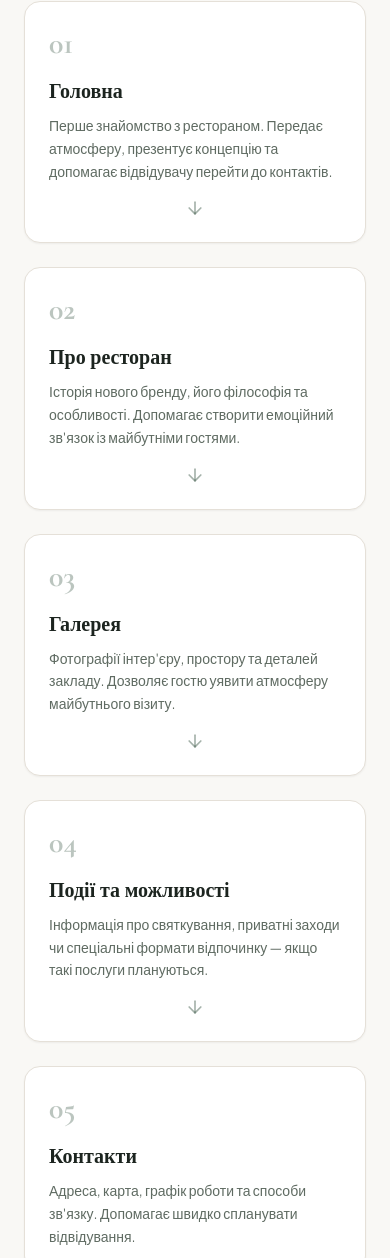
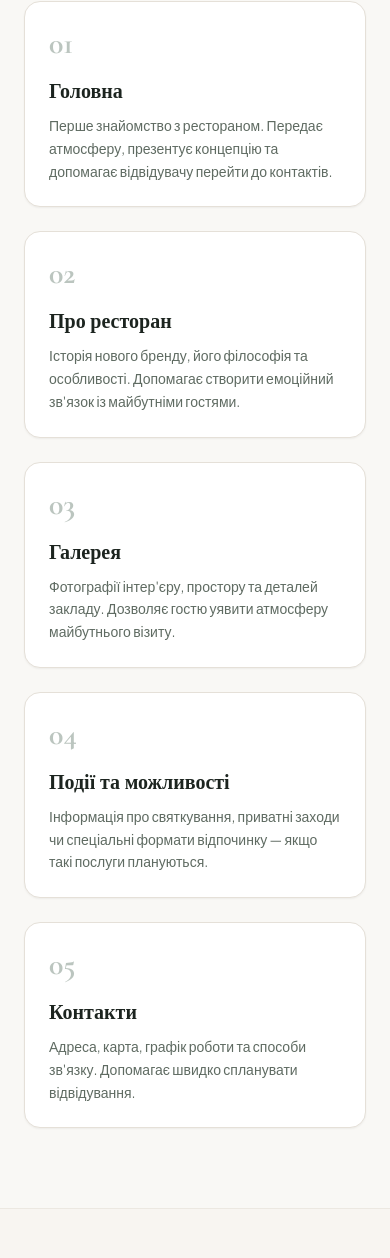
Before and after one commit to arturch-dev/commercial_proposal, a plain HTML site: page index.html in a window 390 px wide. Shown: the part 2675-3933 px from the top of the page. Drawn offline with nearby package versions, Linux system fonts and the light colour scheme.

Commit message:
Update index.html

```diff
--- a/index.html
+++ b/index.html
@@ -160,92 +160,50 @@
           </h2>
         </div>
 
-        <div class="grid grid-cols-1 lg:grid-cols-5 gap-6">
+        <div class="grid grid-cols-1 md:grid-cols-3 lg:grid-cols-5 gap-6">
           <!-- 01 -->
-          <div class="relative bg-white p-6 rounded-2xl border border-brand-border shadow-sm flex flex-col justify-between">
-            <div>
+          <div class="bg-white p-6 rounded-2xl border border-brand-border shadow-sm flex flex-col">
             <span class="font-serif text-3xl font-bold text-brand-green/30 mb-4 block">01</span>
             <h3 class="font-serif text-xl font-bold text-brand-dark mb-2">Головна</h3>
             <p class="text-sm text-brand-muted leading-relaxed">
               Перше знайомство з рестораном. Передає атмосферу, презентує концепцію та допомагає відвідувачу перейти до контактів.
             </p>
           </div>
-            <!-- Стрілка на комп'ютерах праворуч -->
-            <div class="hidden lg:flex absolute -right-[18px] top-1/2 -translate-y-1/2 z-10 w-8 h-8 rounded-full bg-brand-bg border border-brand-border text-brand-green items-center justify-center shadow-sm">
-              <i data-lucide="arrow-right" class="w-4 h-4"></i>
-            </div>
-            <!-- Стрілка на телефонах вниз -->
-            <div class="flex lg:hidden justify-center pt-4 text-brand-green/40">
-              <i data-lucide="arrow-down" class="w-5 h-5"></i>
-            </div>
-          </div>
 
           <!-- 02 -->
-          <div class="relative bg-white p-6 rounded-2xl border border-brand-border shadow-sm flex flex-col justify-between">
-            <div>
+          <div class="bg-white p-6 rounded-2xl border border-brand-border shadow-sm flex flex-col">
             <span class="font-serif text-3xl font-bold text-brand-green/30 mb-4 block">02</span>
             <h3 class="font-serif text-xl font-bold text-brand-dark mb-2">Про ресторан</h3>
             <p class="text-sm text-brand-muted leading-relaxed">
               Історія нового бренду, його філософія та особливості. Допомагає створити емоційний зв'язок із майбутніми гостями.
             </p>
           </div>
-            <!-- Стрілка на комп'ютерах праворуч -->
-            <div class="hidden lg:flex absolute -right-[18px] top-1/2 -translate-y-1/2 z-10 w-8 h-8 rounded-full bg-brand-bg border border-brand-border text-brand-green items-center justify-center shadow-sm">
-              <i data-lucide="arrow-right" class="w-4 h-4"></i>
-            </div>
-            <!-- Стрілка на телефонах вниз -->
-            <div class="flex lg:hidden justify-center pt-4 text-brand-green/40">
-              <i data-lucide="arrow-down" class="w-5 h-5"></i>
-            </div>
-          </div>
 
           <!-- 03 -->
-          <div class="relative bg-white p-6 rounded-2xl border border-brand-border shadow-sm flex flex-col justify-between">
-            <div>
+          <div class="bg-white p-6 rounded-2xl border border-brand-border shadow-sm flex flex-col">
             <span class="font-serif text-3xl font-bold text-brand-green/30 mb-4 block">03</span>
             <h3 class="font-serif text-xl font-bold text-brand-dark mb-2">Галерея</h3>
             <p class="text-sm text-brand-muted leading-relaxed">
               Фотографії інтер'єру, простору та деталей закладу. Дозволяє гостю уявити атмосферу майбутнього візиту.
             </p>
           </div>
-            <!-- Стрілка на комп'ютерах праворуч -->
-            <div class="hidden lg:flex absolute -right-[18px] top-1/2 -translate-y-1/2 z-10 w-8 h-8 rounded-full bg-brand-bg border border-brand-border text-brand-green items-center justify-center shadow-sm">
-              <i data-lucide="arrow-right" class="w-4 h-4"></i>
-            </div>
-            <!-- Стрілка на телефонах вниз -->
-            <div class="flex lg:hidden justify-center pt-4 text-brand-green/40">
-              <i data-lucide="arrow-down" class="w-5 h-5"></i>
-            </div>
-          </div>
 
           <!-- 04 -->
-          <div class="relative bg-white p-6 rounded-2xl border border-brand-border shadow-sm flex flex-col justify-between">
-            <div>
+          <div class="bg-white p-6 rounded-2xl border border-brand-border shadow-sm flex flex-col">
             <span class="font-serif text-3xl font-bold text-brand-green/30 mb-4 block">04</span>
             <h3 class="font-serif text-xl font-bold text-brand-dark mb-2">Події та можливості</h3>
             <p class="text-sm text-brand-muted leading-relaxed">
               Інформація про святкування, приватні заходи чи спеціальні формати відпочинку — якщо такі послуги плануються.
             </p>
           </div>
-            <!-- Стрілка на комп'ютерах праворуч -->
-            <div class="hidden lg:flex absolute -right-[18px] top-1/2 -translate-y-1/2 z-10 w-8 h-8 rounded-full bg-brand-bg border border-brand-border text-brand-green items-center justify-center shadow-sm">
-              <i data-lucide="arrow-right" class="w-4 h-4"></i>
-            </div>
-            <!-- Стрілка на телефонах вниз -->
-            <div class="flex lg:hidden justify-center pt-4 text-brand-green/40">
-              <i data-lucide="arrow-down" class="w-5 h-5"></i>
-            </div>
-          </div>
 
           <!-- 05 -->
-          <div class="relative bg-white p-6 rounded-2xl border border-brand-border shadow-sm flex flex-col justify-between">
-            <div>
+          <div class="bg-white p-6 rounded-2xl border border-brand-border shadow-sm flex flex-col">
             <span class="font-serif text-3xl font-bold text-brand-green/30 mb-4 block">05</span>
             <h3 class="font-serif text-xl font-bold text-brand-dark mb-2">Контакти</h3>
             <p class="text-sm text-brand-muted leading-relaxed">
               Адреса, карта, графік роботи та способи зв'язку. Допомагає швидко спланувати відвідування.
             </p>
-            </div>
           </div>
         </div>
       </div>
```
Lines whose indentation alone changed are shown as unchanged.
